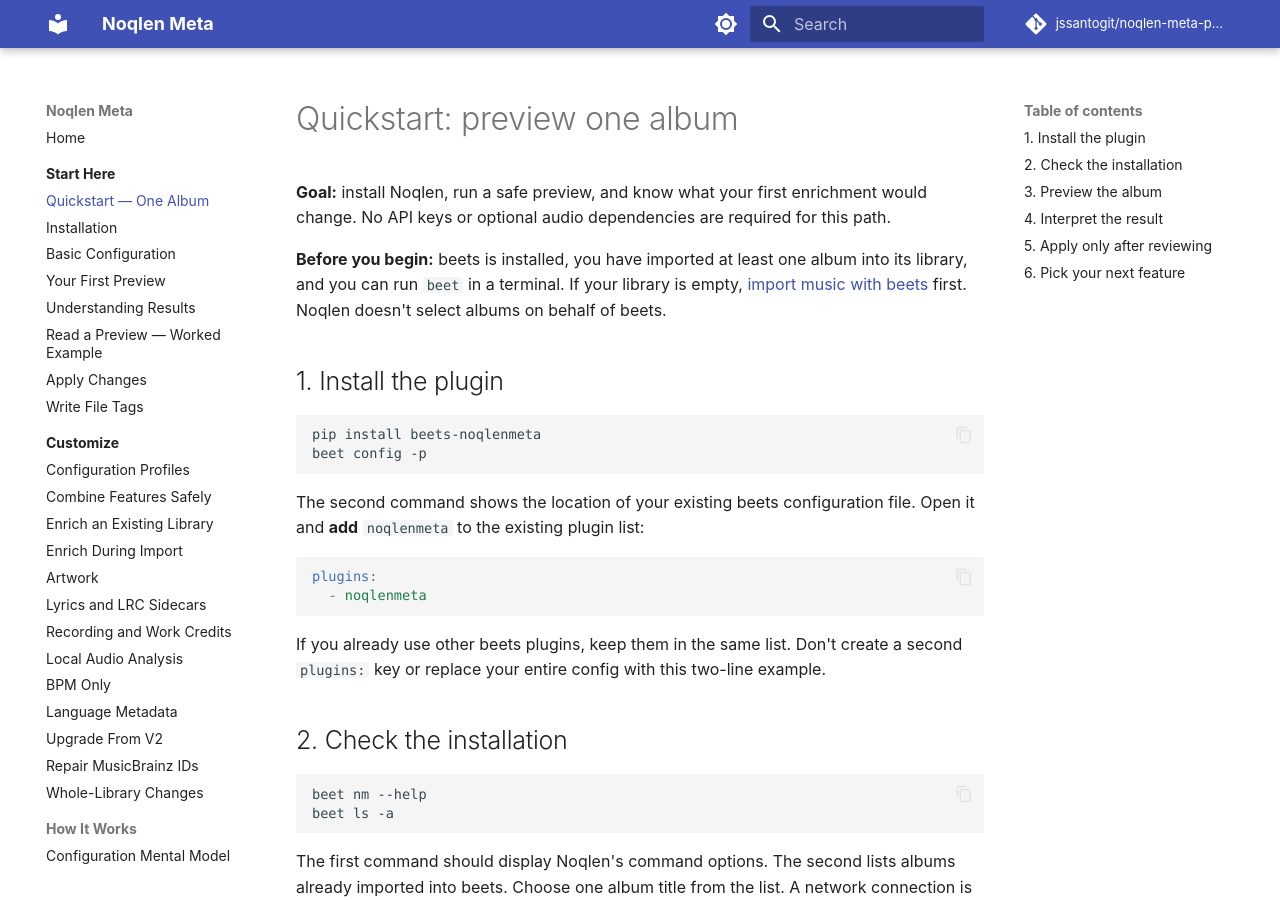
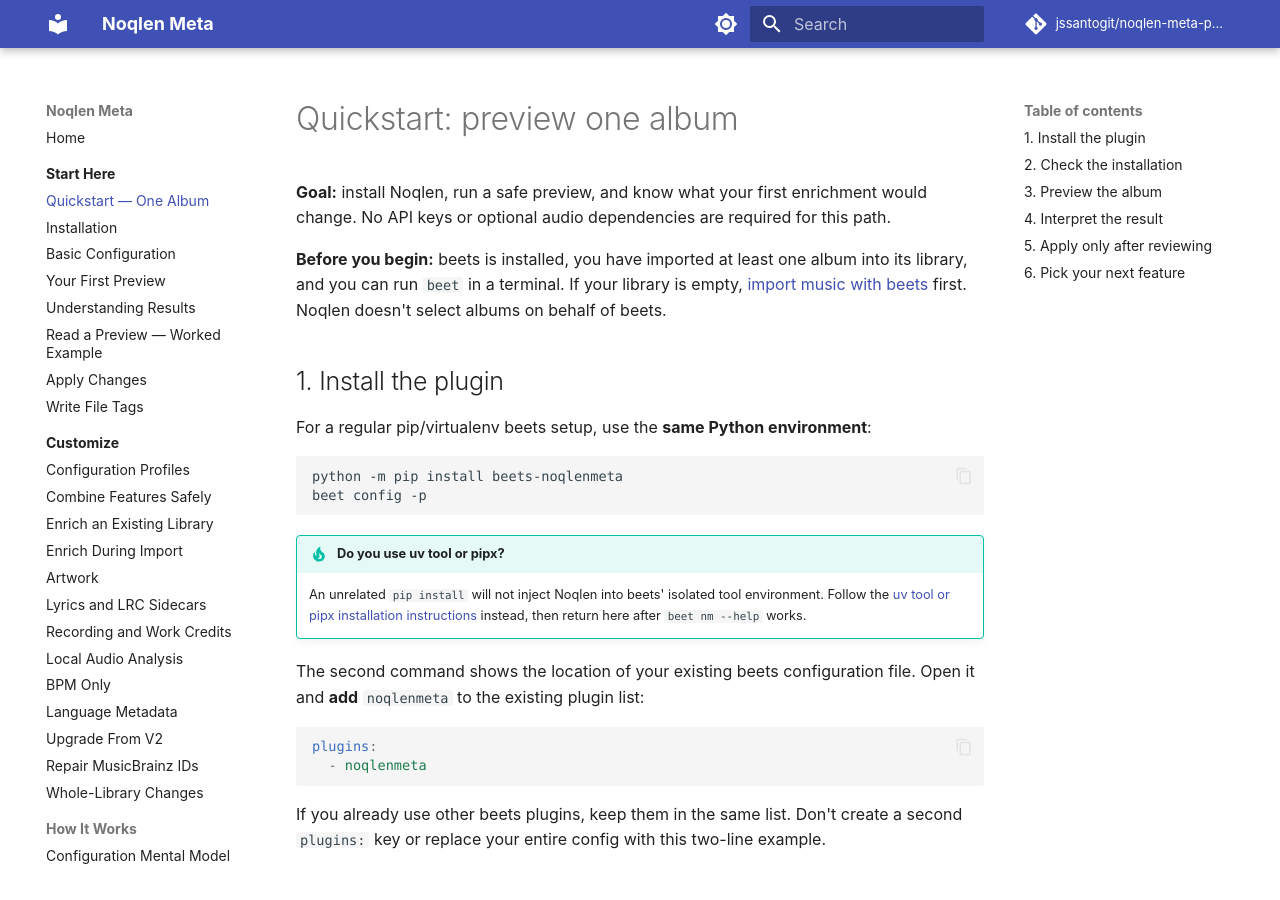
Before and after one commit to jssantogit/noqlen-meta-plugin, an MkDocs documentation site: the page built from site-docs/start-here/quickstart.md, in a window 1280 px wide and 900 px high. Built offline with MkDocs 1.6.1 and Material for MkDocs 9.7.7, drawn with Linux system fonts in a browser that asks for light colours; comment, search, counter and statistics services are not loaded.

Commit message:
docs: clarify same-environment plugin installation across pip, uv tool and pipx

````diff
--- a/site-docs/start-here/quickstart.md
+++ b/site-docs/start-here/quickstart.md
@@ -11,10 +11,18 @@ first. Noqlen doesn't select albums on behalf of beets.
 
 ## 1. Install the plugin
 
+For a regular pip/virtualenv beets setup, use the **same Python environment**:
+
 ```bash
-pip install beets-noqlenmeta
+python -m pip install beets-noqlenmeta
 beet config -p
 ```
+
+!!! tip "Do you use uv tool or pipx?"
+    An unrelated `pip install` will not inject Noqlen into beets' isolated
+    tool environment. Follow the
+    [uv tool or pipx installation instructions](installation.md) instead,
+    then return here after `beet nm --help` works.
 
 The second command shows the location of your existing beets configuration
 file. Open it and **add** `noqlenmeta` to the existing plugin list:
````
